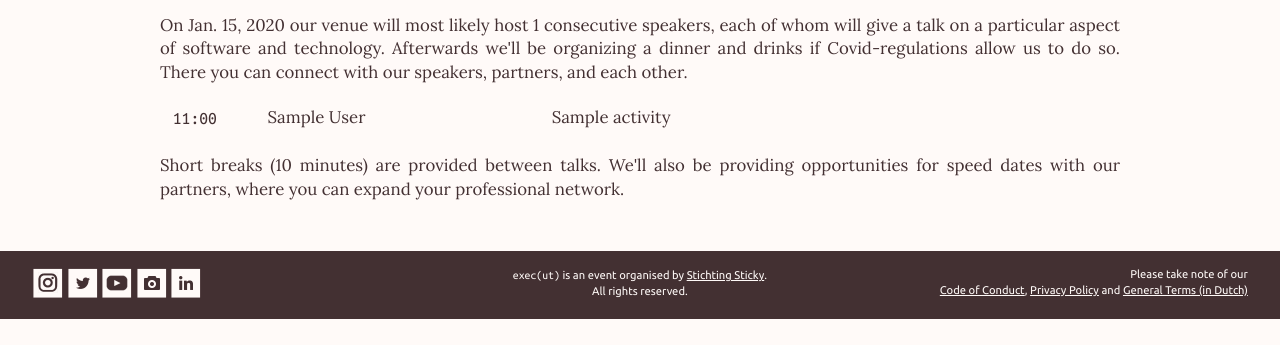
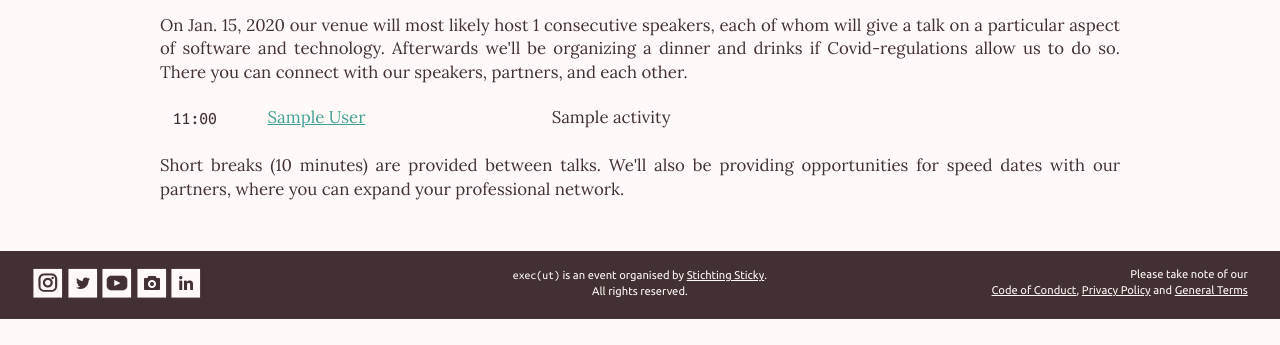
Before and after one commit to StichtingSticky/execut-www, a Django app: template templates/programme/view.html in a window 1280 px wide. Shown: the part 455-800 px from the top of the page. Run offline with Django 3.2, Linux system fonts and the light colour scheme; tables that the repository leaves empty hold one stand-in row (values such as "Sample post"); the template is opened without the code that fills it: values that come from a table or form of the project are taken from there, most other values are stand-ins (such as "Sample title", 1, 10 or a date in 2020); grey boxes marked "Sample" are stand-in pictures.

Commit message:
Additional changes

```diff
--- a/templates/base.html
+++ b/templates/base.html
@@ -17,7 +17,7 @@
     <!-- Favicon and Insta/Twitter OG -->
     <link rel="manifest" href="/icons/manifest.json">
     <link rel="mask-icon" href="/icons/safari-pinned-tab.svg" color="#ef4955">
-    <link rel="shortcut icon" href="/icons/favicon.ico">
+    <link rel="shortcut icon" href="{% static 'public_static/favicon.ico' %}">
     <meta name="msapplication-config" content="/icons/browserconfig.xml">
     <meta name="theme-color" content="#ef4955">
     <meta property="og:image" content="/img/og-image.jpg">
--- a/templates/footer.html
+++ b/templates/footer.html
@@ -11,7 +11,7 @@
                 <p><code>exec(ut)</code> is an event organised by <a href="https://stichtingsticky.nl/" alt="Stichting Sticky" target="_blank" rel="noopener">Stichting Sticky</a>.</br>All rights reserved.</p>
             </div>
                 <div class="footer-column" id="coc">
-                <p>Please take note of our</br><a href="{% static 'public_static/code-of-conduct.pdf' %}" alt="Our Code of Conduct" target="_blank">Code of Conduct</a>, <a href="{% static 'public_static/privacy-policy.pdf' %}" alt="Our Privacy Policy" target="_blank">Privacy Policy</a> and <a href="{% static 'public_static/general_terms.pdf' %}">General Terms (in Dutch)</a></p>
+                <p>Please take note of our</br><a href="{% static 'public_static/code-of-conduct.pdf' %}" alt="Our Code of Conduct" target="_blank">Code of Conduct</a>, <a href="{% static 'public_static/privacy-policy.pdf' %}" alt="Our Privacy Policy" target="_blank">Privacy Policy</a> and <a href="{% static 'public_static/general_terms_en.pdf' %}">General Terms</a></p>
             </div>
         </div>
     </div></div>
--- a/templates/programme/view.html
+++ b/templates/programme/view.html
@@ -18,7 +18,7 @@
               <div><code>{{ activity.commences_at|time:"H:i" }}</code></div>
               <div>
                 {% for speaker in activity.speakers.all %}
-                  {{ speaker }}
+                  <a href="{% url 'pages:single_speaker' speaker.id speaker|slugify %}">{{ speaker }}</a>
                 {% endfor %}
               </div>
               <div>{{ activity.name }}</div>
```
Also changed, not shown: execut_www/static/public_static/favicon-16x16.png (added), execut_www/static/public_static/favicon-32x32.png (added), execut_www/static/public_static/favicon.ico (added), 1 other file.
